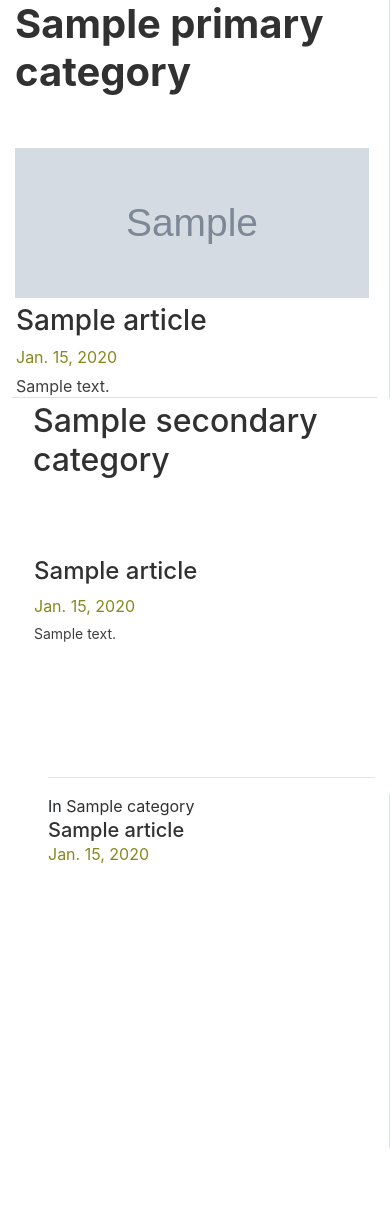
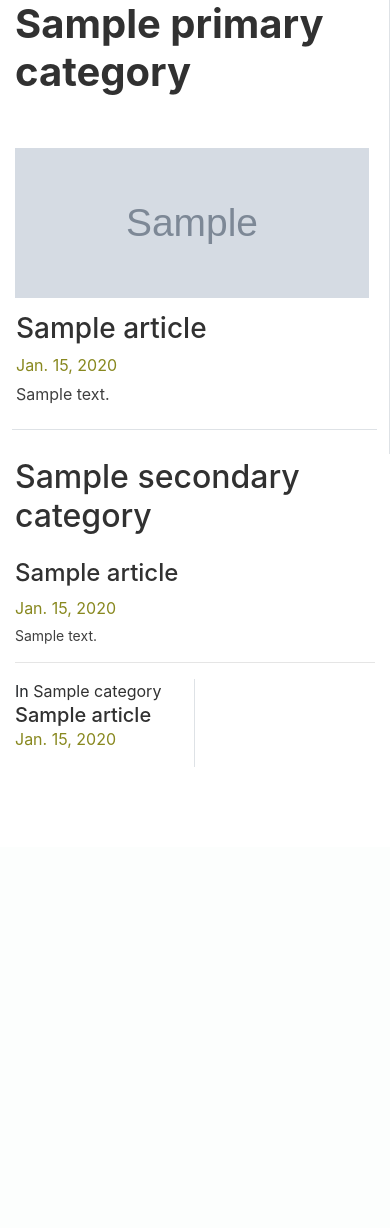
Before and after one commit to LukaRiba/newsapp, a Django app: template my_newsapp/templates/my_newsapp/home.html in a window 390 px wide. Shown: the part 466-1694 px from the top of the page. After the commit the page ends 1233 px from the top, so only its background shows below. Run offline with Django 3.2, Linux system fonts and the light colour scheme; the template is opened without the code that fills it: most values are stand-ins (such as "Sample title", 1, 10 or a date in 2020); grey boxes marked "Sample" are stand-in pictures; some libraries are stand-ins or nearby versions.

Commit message:
pages responsiveness fixed

```diff
--- a/my_newsapp/forms.py
+++ b/my_newsapp/forms.py
@@ -37,6 +37,7 @@ class ImageForm(ModelForm):
             'description': TextInput(attrs={
                 'autocomplete': 'off',
                 'class': 'textinput textInput form-control',
+                'placeholder': 'Describe image'
             }),
         }
 
--- a/my_newsapp/static/my_newsapp/create_article.js
+++ b/my_newsapp/static/my_newsapp/create_article.js
@@ -8,7 +8,7 @@ $(function() {
         addText: 'Add image',
         deleteText: 'Remove',
         // Image-form with uploaded image can be removed. So, it is important to check here too
-        // removed: preventArticleUpdateIfNoImages
+        removed: preventArticleUpdateIfNoImages
     });
 
     // FileFormset settings
--- a/my_newsapp/static/my_newsapp/edit_article.js
+++ b/my_newsapp/static/my_newsapp/edit_article.js
@@ -16,7 +16,7 @@ $(function(){
     // After checking/unchecking checkboxes or after uploading images, disables/enables submit button
     // if necessary
     $('form').on('change', '.image-input, .image-checkbox', function(){
-        // preventArticleUpdateIfNoImages();
+        preventArticleUpdateIfNoImages();
     });
 
 });
--- a/my_newsapp/static/my_newsapp/home.js
+++ /dev/null
@@ -1,72 +0,0 @@
-// *****************************************************************************
-// Sakrivanje otherArticles-a koji prelaze veličinu stupca:
-
-var otherArticlesLeftColumn = document.querySelector('#otherArticlesLeftColumn');
-var otherArticlesLeft = document.querySelectorAll('#otherArticlesLeftColumn .other-article');
-
-var otherArticlesRightColumn = document.querySelector('#otherArticlesRightColumn');
-var otherArticlesRight = document.querySelectorAll('#otherArticlesRightColumn .other-article');
-
-hideOverflowed(otherArticlesLeftColumn, otherArticlesLeft, 30, 1);
-hideOverflowed(otherArticlesRightColumn, otherArticlesRight, 30, 1);
-
-// #region Hides child element(s) if owerflowing
-    // container = parent element
-    // elements = child elements
-    // margin = add height to elements totalHeight
-    // minElements = minimum number of child elements to be displayed, even if overflowing
-    //#endregion
-function hideOverflowed(container, elements, margin, minElements){
-    var overflowing = elements.length - 1;
-    if (isElement(elements[overflowing])){
-        while (totalHeight(elements) + margin > container.offsetHeight && overflowing > minElements) {
-            elements[overflowing].style.display = 'none';
-            overflowing --;
-        }
-    return;
-    }
-}
-
-//Checks if object is HTMLElement
-function isElement(obj) {
-    try {
-        //Using W3 DOM2 (works for FF, Opera and Chrome)
-        return obj instanceof HTMLElement;
-    }
-    catch(e){
-        //Browsers not supporting W3 DOM2 don't have HTMLElement and
-        //an exception is thrown and we end up here. Testing some
-        //properties that all elements have (works on IE7)
-        return (typeof obj==="object") &&
-        (obj.nodeType===1) && (typeof obj.style === "object") &&
-        (typeof obj.ownerDocument ==="object");
-    }
-}
-
-// Calculates total height of elements contained in a list (margins excluded)
-function totalHeight(elements){
-    var totalHeight = 0;
-    for (var i = 0; i < elements.length; i++) {
-        totalHeight += elements[i].offsetHeight;
-    }
-    return totalHeight;
-}
-
-// *****************************************************************************
-// Cutting article's short descriptions
-
-var articlePreviews = document.querySelectorAll('.article-preview');
-var titles = document.querySelectorAll('.title');
-var pubDates = document.querySelectorAll('.pub-date');
-var shortDescriptions = document.querySelectorAll('.short-description');
-
-for (var i = 0; i < articlePreviews.length; i++) {
-    var availableHeight = articlePreviews[i].offsetHeight - (titles[i].offsetHeight + pubDates[i].offsetHeight);
-    var computedLineHeight = window.getComputedStyle(shortDescriptions[i]).lineHeight;
-    var lineHeight = lineHeightToNumber(computedLineHeight);
-    shortDescriptions[i].style.height = String(Math.floor(availableHeight / lineHeight) * lineHeight) + 'px';
-}
-
-function lineHeightToNumber(lineHeight){
-    return Number(lineHeight.split('px')[0]);
-}
--- a/my_newsapp/static/my_newsapp/style.css
+++ b/my_newsapp/static/my_newsapp/style.css
@@ -45,6 +45,10 @@ h3 a:hover, h4 a:hover, h5 a:hover, p a:hover  {
 
 .padding-bottom-20 {
   padding-bottom: 20px;
+}
+
+.padding-bottom-40 {
+  padding-bottom: 40px;
 }
 
 .padding-right-20 {
@@ -252,6 +256,14 @@ input[type='file'] {
   word-wrap: nowrap;
 }
 
+.add-row {
+  color: seagreen;
+  font-weight: 600;
+}
+
+.delete-row {
+  color: crimson;
+}
 /* ----------------------- Edit Article View Styling ----------------------- */
 
 .current-images, .current-files {
--- a/my_newsapp/templates/my_newsapp/home.html
+++ b/my_newsapp/templates/my_newsapp/home.html
@@ -30,82 +30,76 @@
 {% block content %}
   <div class="container home mt-60px mb-80px">
       <div class="row">
-        <div class="col border-right"> <!-- Left main column start - Primary category articles -->
+        <div class="col border-right pb-4"> <!-- Left main column start - Primary category articles -->
           <h1 class="pb-3" style="font-weight: 700">
             <a class="cat-title scroll-to-top" href="{{ primary_category.get_absolute_url }}">{{ primary_category.title }}</a>
           </h1>
           {% for article in primary_category.articles.all|slice:':3' %}
-            <div class="row padding-top-20 padding-right-20 border-bottom-shorter">
-
-              <div class="col-xl-3 col-lg-4 col-md-5 pt-2 pr-0">
+            <div class="row padding-top-20 padding-right-20 border-bottom-shorter pb-2">
+              <div class="col-xl-3 col-lg-4 col-md-12 pt-2 pr-0 pb-2">
                 <!-- image container -->
                 <div class="article-thumbnail-image" style="background-image: url('{{ article.images.first.image.url }}');"></div>
               </div>
-
-              <div class="col-xl-9 col-lg-8 col-md-7 article-preview">
-                <div class="row pl-3 title">
+              <div class="col-xl-9 col-lg-8 col-md-12">
+                <div class="row pl-3">
                   <h3><a href="{{ article.get_absolute_url }}">{{ article.title }}</a></h3>
                 </div>
-                <div class="row pl-3 text-lightbrown pub-date">
+                <div class="row pl-3 text-lightbrown">
                   <p style="margin-bottom: 5px;">{{ article.pub_date.date }}</p>
                 </div>
-                <div class="row pl-3 short-description">
+                <div class="row pl-3">
                   <p style="color: rgb(63, 63, 63)">{{ article.short_description }}</p>
                 </div>
               </div>
-
             </div>
           {% endfor %}
         </div> <!-- Left main column end - Primary category articles -->
-        <div class="col-md-5 mt-1 pl-4 ml-4" style="height: 746px;"> <!-- Right main column start  -->
-          <div class="row secondary-articles" style="height: 375px">  <!-- Secondary articles start  -->
-            <h2 class="pb-3" style="font-weight: 500">
-              <a class="cat-title scroll-to-top" href="{{ secondary_category.get_absolute_url }}">{{ secondary_category.title }}</a>
-            </h2>
+
+        <div class="col-md-5 mt-1"> <!-- Right main column start  -->
+          <div class="col-md-12">  <!-- Secondary articles start  -->
+            <div class="row">
+              <h2 class="pb-3" style="font-weight: 500">
+                <a class="cat-title scroll-to-top" href="{{ secondary_category.get_absolute_url }}">{{ secondary_category.title }}</a>
+              </h2>
+            </div>
             {% for article in secondary_category.articles.all|slice:':2'  %}
-            <div class="row padding-right-20 pb-3">
-              <div class="col-md-12 article-preview" style="max-height: 150px;">
-                <div class="row pl-3 title">
+            <div class="row padding-right-20">
+              <div class="col-md-12">
+                <div class="row">
                   <h4><a href="{{ article.get_absolute_url }}">{{ article.title }}</a></h4>
                 </div>
-                <div class="row pl-3 text-lightbrown pub-date">
+                <div class="row text-lightbrown">
                   <p style="margin-bottom: 5px;">{{ article.pub_date.date }}</p>
                 </div>
-                <div class="row pl-3 short-description max-lines" style="color: rgb(63, 63, 63); font-size: 14px;">
+                <div class="row" style="color: rgb(63, 63, 63); font-size: 14px;">
                   <p>{{ article.short_description }}</p>
                 </div>
               </div>
             </div>
             {% endfor %}
           </div> <!-- Secondary articles end -->
-        <hr class="mt-0">
+          <hr class="mt-0">
+
           <div class="row other-articles"> <!-- other articles start  -->
               {% for article in other_articles|slice:':6' %}
                 {% if forloop.counter == 1   %}
-                {% comment %} openning left column div {% endcomment %}
-                <div id=otherArticlesLeftColumn class="col-md-6 border-right" style="height: 354px">
+                  <div id=otherArticlesLeftColumn class="col-6 border-right"> <!-- left column start  -->
                   {% include 'my_newsapp/snippets/other_article.html' %}
                 {% elif forloop.counter == 2 or forloop.counter == 3 %}
                   {% include 'my_newsapp/snippets/other_article.html' %}
                 {% elif forloop.counter == 4 %}
-                </div>   {% comment %} closing left column div {% endcomment %}
-                {% comment %} openning right column div {% endcomment %}
-                <div id=otherArticlesRightColumn class="col-md-6 pl-4" style="height: 354px">
+                  </div>   <!-- left column end  -->
+                  <div id=otherArticlesRightColumn class="col-6 pl-4"> <!-- right column start  -->
                   {% include 'my_newsapp/snippets/other_article.html' %}
                 {% elif forloop.counter == 5 %}
                   {% include 'my_newsapp/snippets/other_article.html' %}
                 {% elif forloop.counter == 6 %}
                   {% include 'my_newsapp/snippets/other_article.html' %}
-                </div>  {% comment %} closing right column div {% endcomment %}
+                  </div> <!-- right column end  -->
                 {% endif %}
               {% endfor %}
-          </div> {% comment %} end of other articles  {% endcomment %}
-        </div> {% comment %} end of right column  {% endcomment %}
+          </div> <!-- other articles start  -->
+        </div> <!-- Right main column end  -->
       </div>
   </div>
 {% endblock content %}
-
-{% block script %}
-  {{ block.super }}
-  <script src="{% static 'my_newsapp/home.js' %}"></script>
-{% endblock script %}
--- a/my_newsapp/templates/my_newsapp/snippets/other_article.html
+++ b/my_newsapp/templates/my_newsapp/snippets/other_article.html
@@ -1,4 +1,4 @@
-<div class="other-article">
+<div>
   <p class="mb-0">
     In<a class="cat-title scroll-to-top" href="{{ article.category.get_absolute_url }}"> {{ article.category.title }}</a>
   </p>
--- a/my_newsapp/templates/my_newsapp/snippets/pagination.html
+++ b/my_newsapp/templates/my_newsapp/snippets/pagination.html
@@ -1,4 +1,3 @@
-<div class="container">
   <ul class="pagination">
     {% if page_obj.has_previous %}
       <li class="page-item">
@@ -38,4 +37,3 @@
       </li>
     {% endif %}
   </ul>
-</div>
```
Also changed, not shown: my_newsapp/templates/my_newsapp/category.html (+12 -15 lines), my_newsapp/templates/my_newsapp/create_article.html (+15 -26 lines), my_newsapp/templates/my_newsapp/edit_article.html (+6 -13 lines), my_newsapp/templates/my_newsapp/latest_articles.html (+18 -25 lines).
